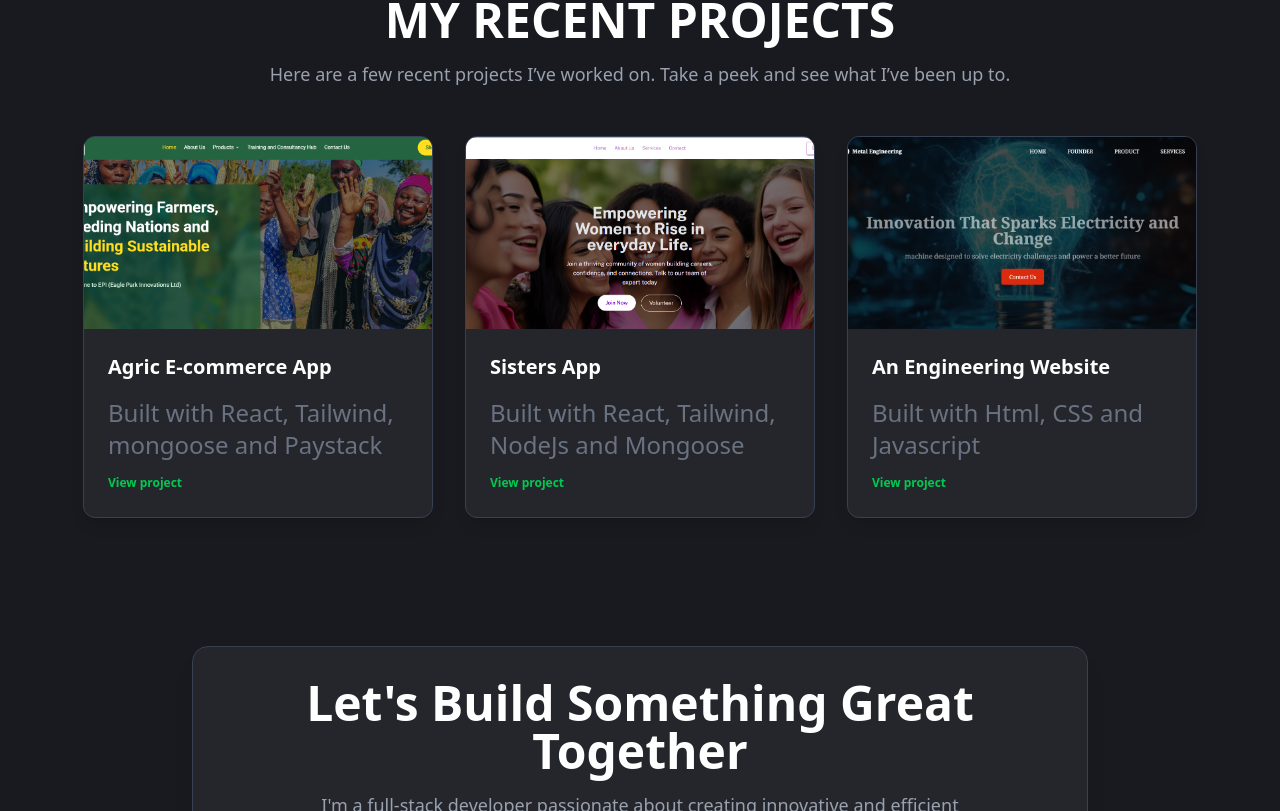
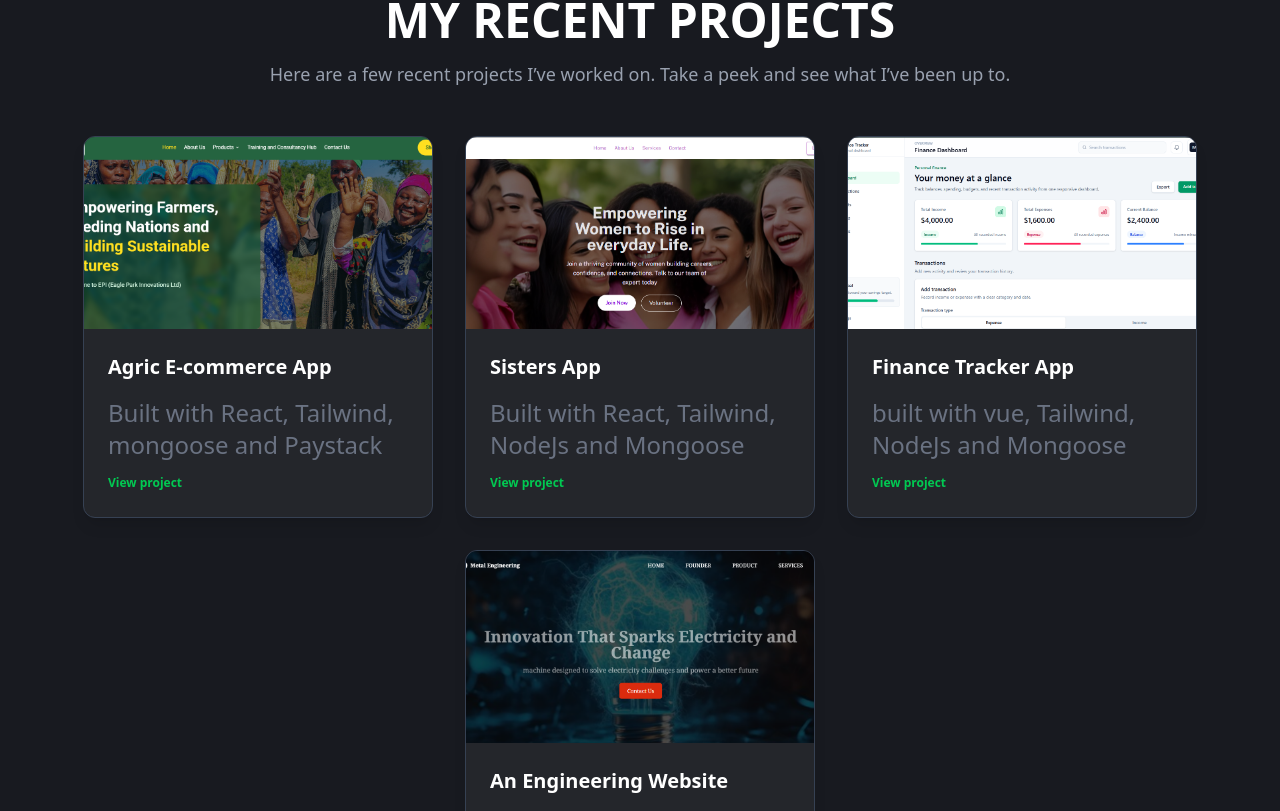
Before and after one commit to mawuse-tech/Mawuse-Portfolio, a React (Vite) app: page / in a window 1280 px wide. Shown: the part 2249-3060 px from the top of the page. Built offline with nearby package versions, Linux system fonts and the light colour scheme.

Commit message:
add finance tracker app with vue

```diff
--- a/src/components/Projects.jsx
+++ b/src/components/Projects.jsx
@@ -7,7 +7,7 @@ import two from '../assets/two.png'
 import three from '../assets/three.png'
 // import four from '../assets/auth.png'
 // import five from '../assets/five.png'
-// import sev from '../assets/sev.png'
+ import fin from '../assets/fin.png'
 
 const Card = ({ imageSrc, title, description, date, status, link, aosType, delay }) => {
   return (
@@ -66,14 +66,14 @@ const Projects = () => {
       link: "https://sisters.onrender.com/"
     },
 
-    // {
-    //   imageSrc: sev,
-    //   title: "Shift scheduling App",
-    //   description: "",
-    //   date: "Log in with email:admin@gmail.com pass:12345",
-    //   status: "View project",
-    //   link: "https://sche.up.railway.app/"
-    // },
+    {
+      imageSrc: fin,
+      title: "Finance Tracker App",
+      description: "",
+      date: "built with vue, Tailwind, NodeJs and Mongoose",
+      status: "View project",
+      link: "https://finance-tracker-wb99.onrender.com/"
+    },
 
     // {
     //   imageSrc: four,
```
Also changed, not shown: src/assets/fin.png (added).
